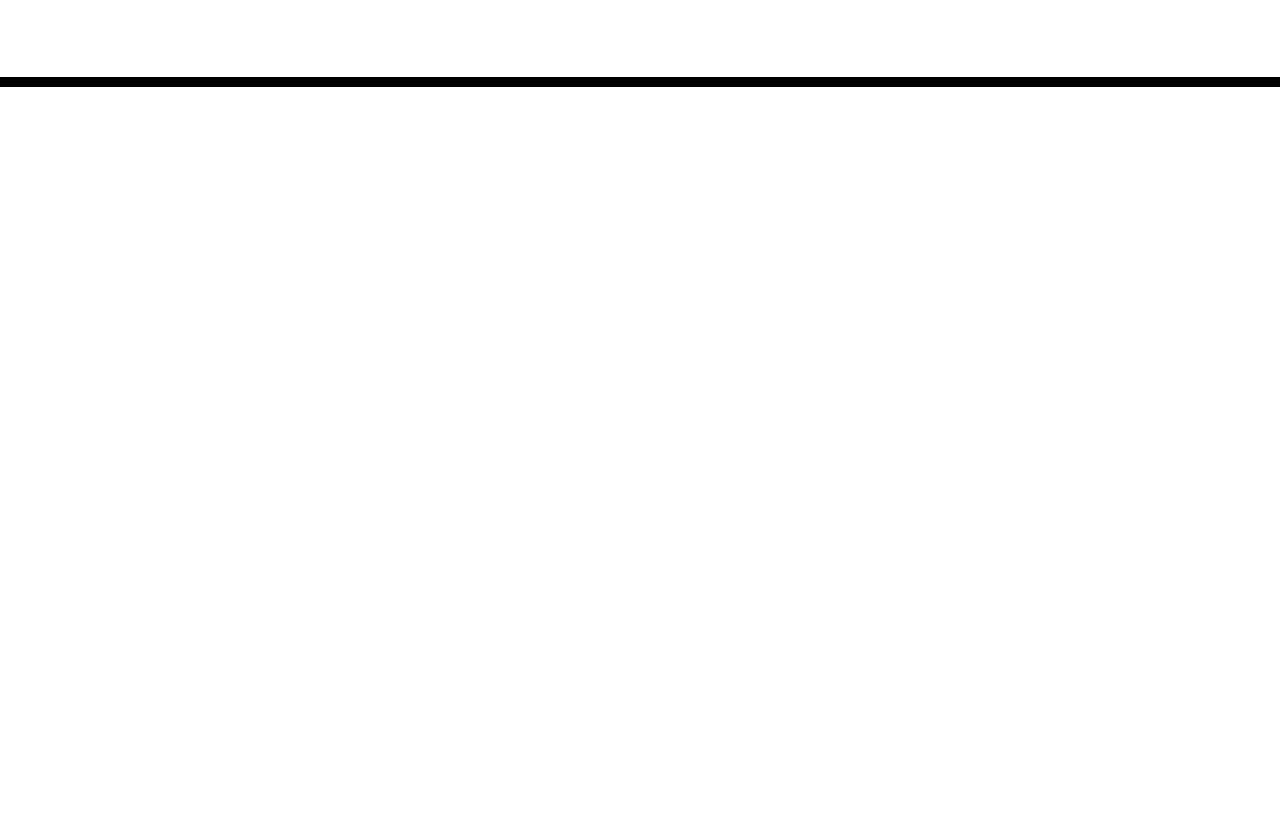
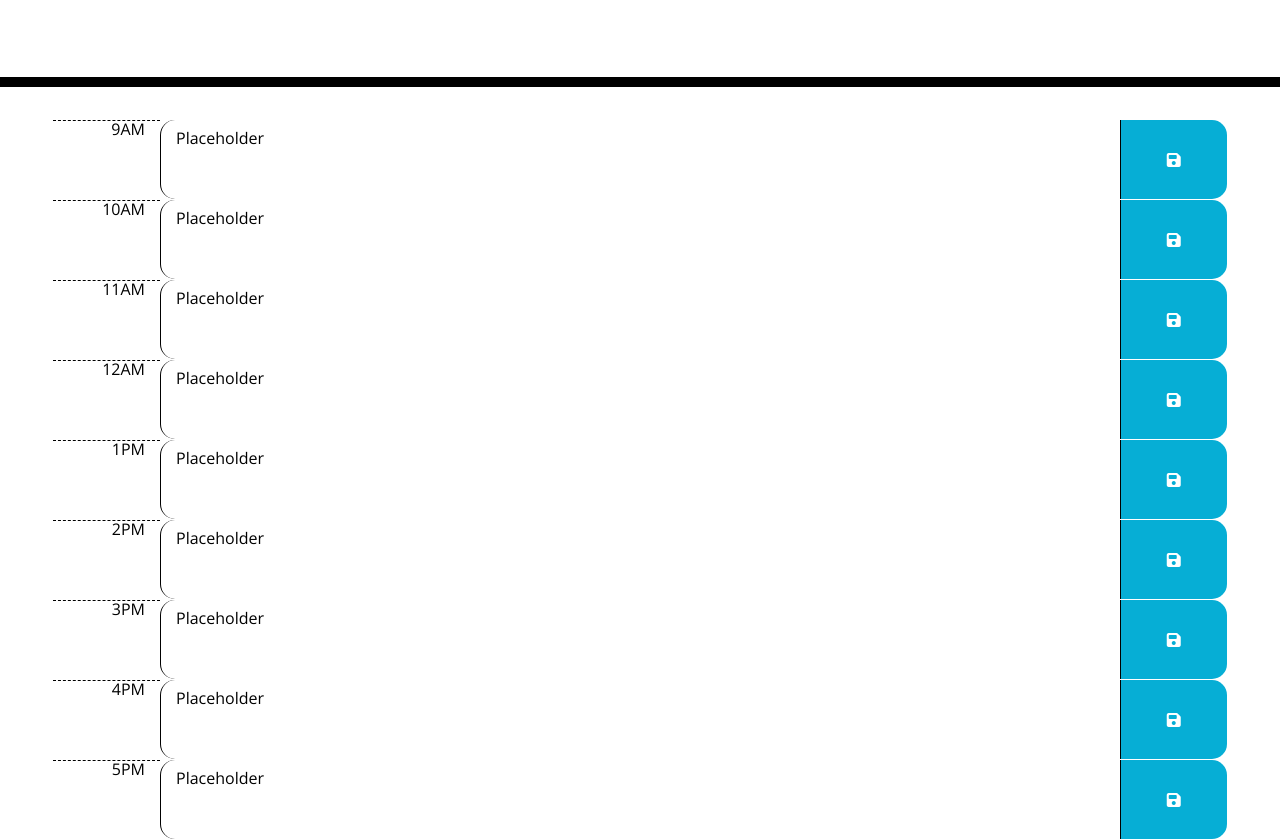
Before and after one commit to dustinpezley/work-day-scheduler, a plain HTML site: page index.html in a window 1280 px wide. Shown: the part 181-1020 px from the top of the page. Before the commit the page ends 800 px from the top, so only its background shows below. Drawn offline with nearby package versions, Linux system fonts and the light colour scheme; files that its build step writes are made by us from their sources.

Commit message:
updated HTML with Bootstrap and style references. Added js file.

```diff
--- a/assets/css/style.css
+++ b/assets/css/style.css
@@ -58,6 +58,7 @@ textarea{
 }
 
 .saveBtn {
+  border: none;
   border-left: 1px solid black;
   border-top-right-radius: 15px;
   border-bottom-right-radius: 15px;
--- a/index.html
+++ b/index.html
@@ -8,17 +8,16 @@
       rel="stylesheet"
       href="https://stackpath.bootstrapcdn.com/bootstrap/4.3.1/css/bootstrap.min.css"
     />
-    <link
-      rel="stylesheet"
-      href="https://use.fontawesome.com/releases/v5.8.1/css/all.css"
-      integrity="sha384-50oBUHEmvpQ+1lW4y57PTFmhCaXp0ML5d60M1M7uH2+nqUivzIebhndOJK28anvf"
+    <link rel="stylesheet" href="https://cdnjs.cloudflare.com/ajax/libs/font-awesome/6.1.1/css/all.min.css"
+      integrity="sha512-KfkfwYDsLkIlwQp6LFnl8zNdLGxu9YAA1QvwINks4PhcElQSvqcyVLLD9aMhXd13uQjoXtEKNosOWaZqXgel0g=="
       crossorigin="anonymous"
+      referrerpolicy="no-referrer"
     />
     <link
       href="https://fonts.googleapis.com/css?family=Open+Sans&display=swap"
       rel="stylesheet"
     />
-    <link rel="stylesheet" href="style.css" />
+    <link rel="stylesheet" href="./assets/css/style.css" />
     <title>Work Day Scheduler</title>
   </head>
 
@@ -28,8 +27,52 @@
       <p class="lead">A simple calendar app for scheduling your work day</p>
       <p id="currentDay" class="lead"></p>
     </header>
-    <div class="container">
-      <!-- Timeblocks go here -->
+    <div class="container col-12">
+      <div class="row justify-content-center" id="9AM">
+        <div class="hour col-4 col-md-1 col-lg-1 text-right pb-5">9AM</div>
+        <textarea name="task" class="time-block description col-4 col-md-9 col-lg-9 text-left align-items-start">Placeholder</textarea>
+        <button type="button" class="saveBtn col-1 col-md-1 col-lg-1"><i class="fa-solid fa-floppy-disk text-white"></i></button>
+      </div>
+      <div class="row justify-content-center" id="10AM">
+        <div class="hour col-4 col-md-1 col-lg-1 text-right pb-5">10AM</div>
+        <textarea name="task" class="time-block description col-4 col-md-9 col-lg-9 text-left align-items-start">Placeholder</textarea>
+        <button type="button" class="saveBtn col-1 col-md-1 col-lg-1"><i class="fa-solid fa-floppy-disk text-white"></i></button>
+      </div>
+      <div class="row justify-content-center" id="11AM">
+        <div class="hour col-4 col-md-1 col-lg-1 text-right pb-5">11AM</div>
+        <textarea name="task" class="time-block description col-4 col-md-9 col-lg-9 text-left align-items-start">Placeholder</textarea>
+        <button type="button" class="saveBtn col-1 col-md-1 col-lg-1"><i class="fa-solid fa-floppy-disk text-white"></i></button>
+      </div>
+      <div class="row justify-content-center" id="12AM">
+        <div class="hour col-4 col-md-1 col-lg-1 text-right pb-5">12AM</div>
+        <textarea name="task" class="time-block description col-4 col-md-9 col-lg-9 text-left align-items-start">Placeholder</textarea>
+        <button type="button" class="saveBtn col-1 col-md-1 col-lg-1"><i class="fa-solid fa-floppy-disk text-white"></i></button>
+      </div>
+      <div class="row justify-content-center" id="1PM">
+        <div class="hour col-4 col-md-1 col-lg-1 text-right pb-5">1PM</div>
+        <textarea name="task" class="time-block description col-4 col-md-9 col-lg-9 text-left align-items-start">Placeholder</textarea>
+        <button type="button" class="saveBtn col-1 col-md-1 col-lg-1"><i class="fa-solid fa-floppy-disk text-white"></i></button>
+      </div>
+      <div class="row justify-content-center" id="2PM">
+        <div class="hour col-4 col-md-1 col-lg-1 text-right pb-5">2PM</div>
+        <textarea name="task" class="time-block description col-4 col-md-9 col-lg-9 text-left align-items-start">Placeholder</textarea>
+        <button type="button" class="saveBtn col-1 col-md-1 col-lg-1"><i class="fa-solid fa-floppy-disk text-white"></i></button>
+      </div>
+      <div class="row justify-content-center" id="3PM">
+        <div class="hour col-4 col-md-1 col-lg-1 text-right pb-5">3PM</div>
+        <textarea name="task" class="time-block description col-4 col-md-9 col-lg-9 text-left align-items-start">Placeholder</textarea>
+        <button type="button" class="saveBtn col-1 col-md-1 col-lg-1"><i class="fa-solid fa-floppy-disk text-white"></i></button>
+      </div>
+      <div class="row justify-content-center" id="4PM">
+        <div class="hour col-4 col-md-1 col-lg-1 text-right pb-5">4PM</div>
+        <textarea name="task" class="time-block description col-4 col-md-9 col-lg-9 text-left align-items-start">Placeholder</textarea>
+        <button type="button" class="saveBtn col-1 col-md-1 col-lg-1"><i class="fa-solid fa-floppy-disk text-white"></i></button>
+      </div>
+      <div class="row justify-content-center" id="5PM">
+        <div class="hour col-4 col-md-1 col-lg-1 text-right pb-5">5PM</div>
+        <textarea name="task" class="time-block description col-4 col-md-9 col-lg-9 text-left align-items-start">Placeholder</textarea>
+        <button type="button" class="saveBtn col-1 col-md-1 col-lg-1"><i class="fa-solid fa-floppy-disk text-white"></i></button>
+      </div>
     </div>
 
     <script src="https://code.jquery.com/jquery-3.4.1.min.js"></script>
```
Also changed, not shown: assets/js/sript.js (added).
